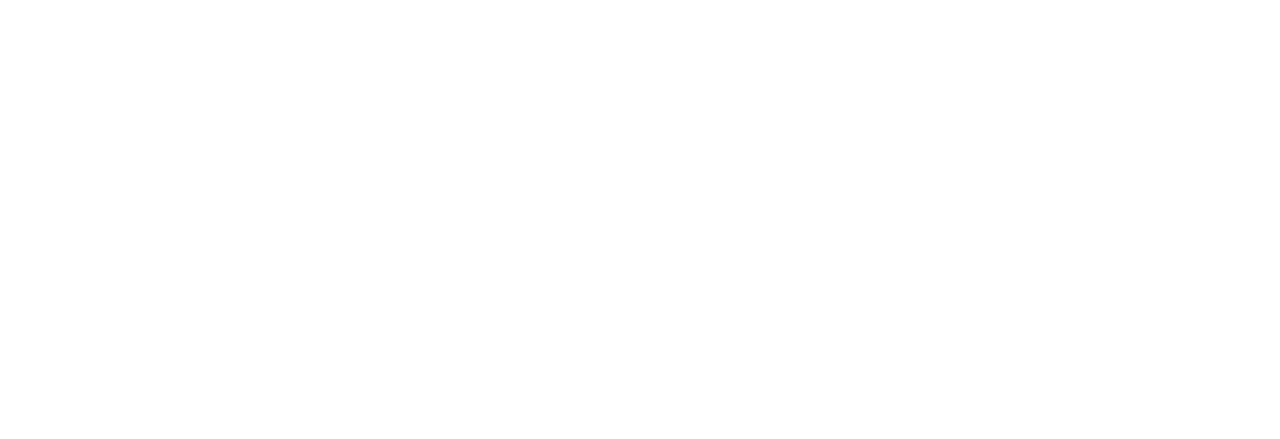
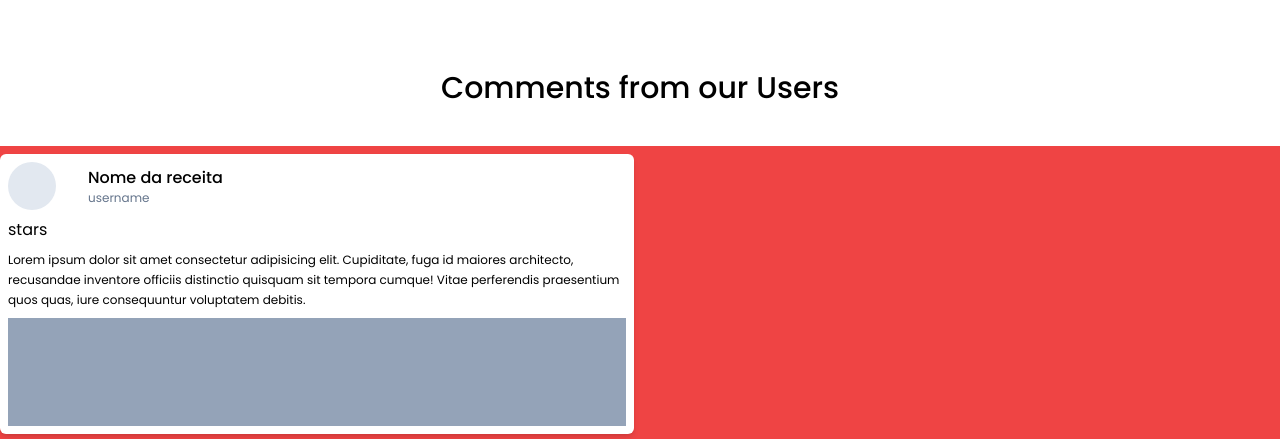
Before and after one commit to MathHenr/Flavors-Archive, a React app: page / in a window 1280 px wide. Shown: the part 1859-2298 px from the top of the page. Before the commit the page ends 1897 px from the top, so only its background shows below. Built offline with nearby package versions, Linux system fonts and the light colour scheme; the HTML template or start-up script is replaced by a standard one.

Commit message:
Rascunho da sessão de comentários finalizada, começando o componente de rascunho.

```diff
--- a/src/app.tsx
+++ b/src/app.tsx
@@ -46,9 +46,9 @@
         </div>
       </header>
 
-      {/* section discover */}
+      {/* Recipe section */}
       <section
-        className="mt-24 py-2"
+        className="mt-24 py-2 font-poppins"
       >
         <div
           className="max-w-screen-2xl mx-auto px-4 flex flex-col"
@@ -56,7 +56,7 @@
           <div className="flex items-center justify-between">
             <span>
               <h1
-                className="text-3xl font-semibold"
+                className="text-3xl font-medium"
               >
                 Discover, Create and Share
               </h1>
@@ -89,10 +89,10 @@
 
       {/* About section */}
       <section
-        className="w-full bg-slate-700 p-12 my-12 bg-feastTable bg-cover bg-no-repeat bg-center"
+        className="w-full bg-slate-700 p-12 my-12 bg-feastTable bg-cover bg-no-repeat bg-center font-poppins"
       >
         <div
-          className="max-w-screen-2xl mx-auto p-4 grid grid-cols-1 lg:grid-cols-2 font-poppins"
+          className="max-w-screen-2xl mx-auto p-4 grid grid-cols-1 lg:grid-cols-2"
         >
           {/* quick tip */}
           <aside
@@ -129,6 +129,59 @@
           </aside>
         </div>
       </section>
+
+      {/* Comments section */}
+      <section
+        className="max-w-screen-2xl mx-auto mt-20 flex flex-col items-center gap-10 font-poppins"
+      >
+        <h1
+          className="text-3xl font-medium"
+        >
+          Comments from our Users
+        </h1>
+        <div
+          className="w-full py-2 bg-red-500 grid grid-cols-2 gap-3"
+        >
+          <div
+            className="bg-white p-2 flex flex-col gap-2 rounded-md shadow-md"
+          >
+            <div
+              className="flex items-center gap-8"
+            >
+              <div
+                className="bg-slate-200 rounded-full size-12"
+              />
+              <span>
+                <p
+                  className="text-base font-medium"
+                >
+                  Nome da receita
+                </p>
+                <p
+                  className="text-xs font-normal text-slate-500"
+                >
+                  username
+                </p>
+              </span>
+            </div>
+            <span>
+              stars
+            </span>
+            <div
+              className="flex flex-col items-center gap-2"
+            >
+              <p
+                className="text-xs leading-5"
+              >
+                Lorem ipsum dolor sit amet consectetur adipisicing elit. Cupiditate, fuga id maiores architecto, recusandae inventore officiis distinctio quisquam sit tempora cumque! Vitae perferendis praesentium quos quas, iure consequuntur voluptatem debitis.
+              </p>
+              <div
+                className="w-full h-[108px] bg-slate-400"
+              />
+            </div>
+          </div>
+        </div>
+      </section>
     </>
   )
 }
```
